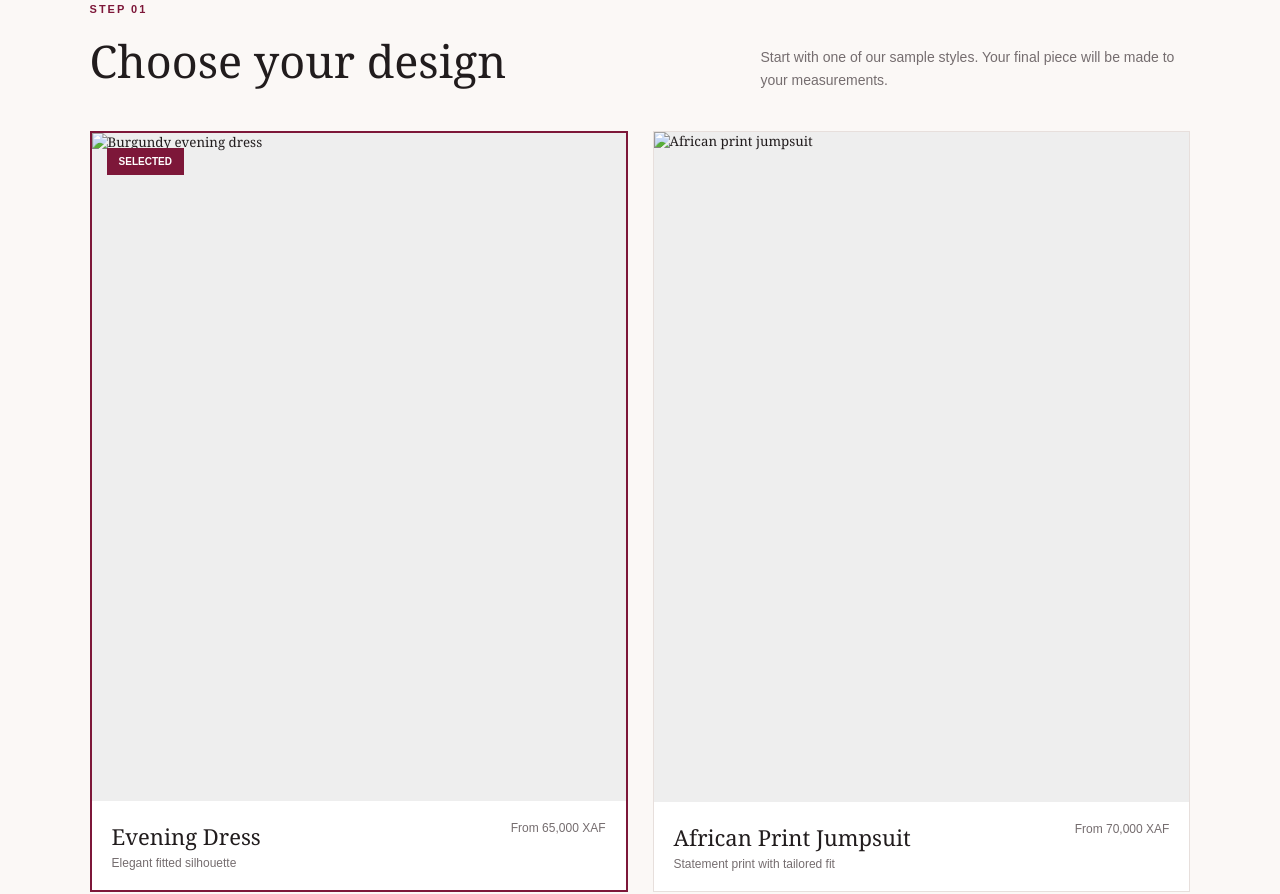
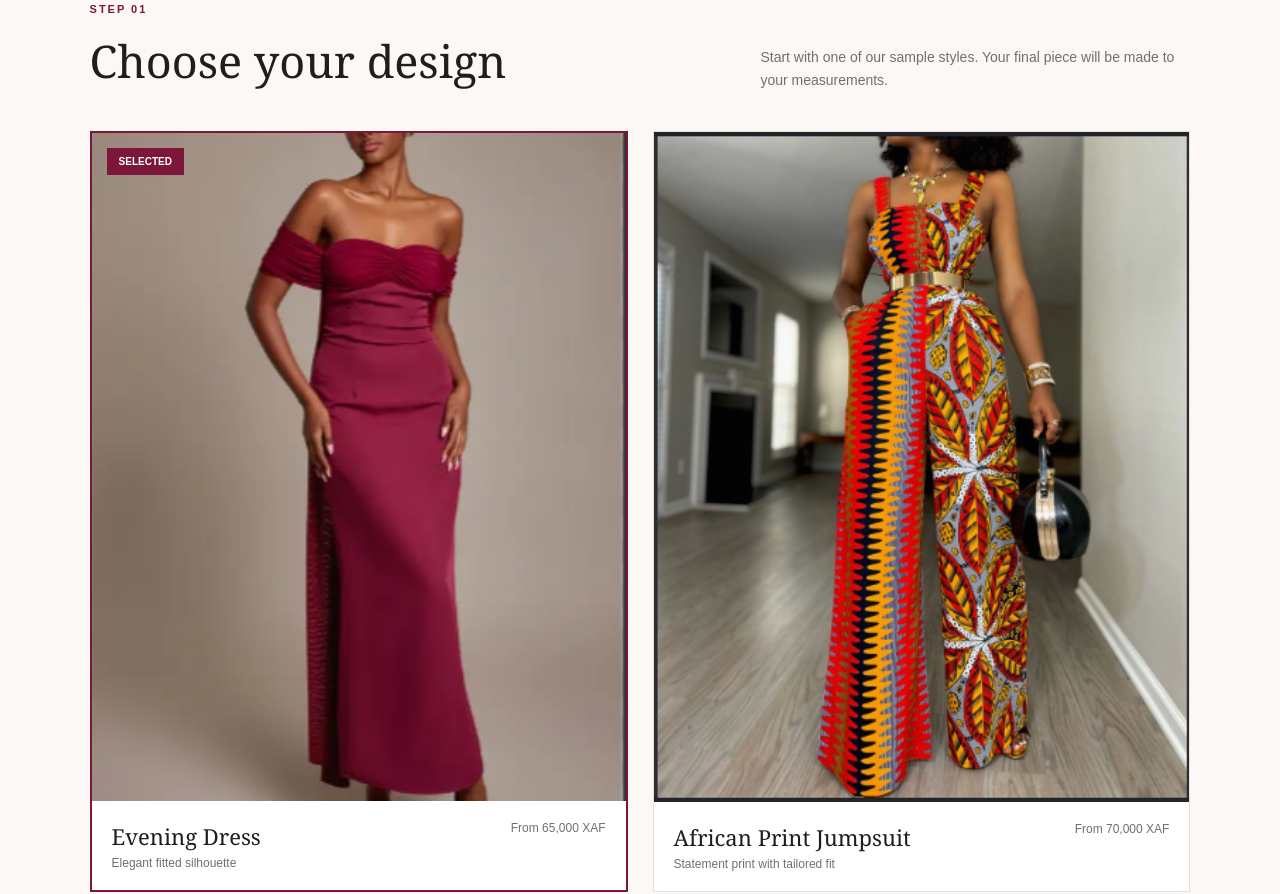
Before and after one commit to PatienceDusabe/PDesigns, a plain HTML site: page index.html in a window 1280 px wide. Shown: the part 769-1663 px from the top of the page. Drawn offline with Linux system fonts and the light colour scheme.

Commit message:
Update index.html

```diff
--- a/index.html
+++ b/index.html
@@ -117,13 +117,13 @@
                 data-design="Evening Dress"
                 data-price="65000"
                 data-days="7"
-                data-image="dresses.png"
+                data-image="designs/dresses.png"
             >
 
                 <div class="design-image">
 
                     <img
-                        src="dresses.png"
+                        src="designs/dresses.png"
                         alt="Burgundy evening dress"
                     >
 
@@ -165,13 +165,13 @@
                 data-design="African Print Jumpsuit"
                 data-price="70000"
                 data-days="8"
-                data-image="jumpsuits.png"
+                data-image="designs/jumpsuits.png"
             >
 
                 <div class="design-image">
 
                     <img
-                        src="jumpsuits.png"
+                        src="designs/jumpsuits.png"
                         alt="African print jumpsuit"
                     >
 
@@ -626,7 +626,7 @@
 
                     <img
                         id="estimateImage"
-                        src="dresses.png"
+                        src="designs/dresses.png"
                         alt="Selected design"
                     >
 
```
